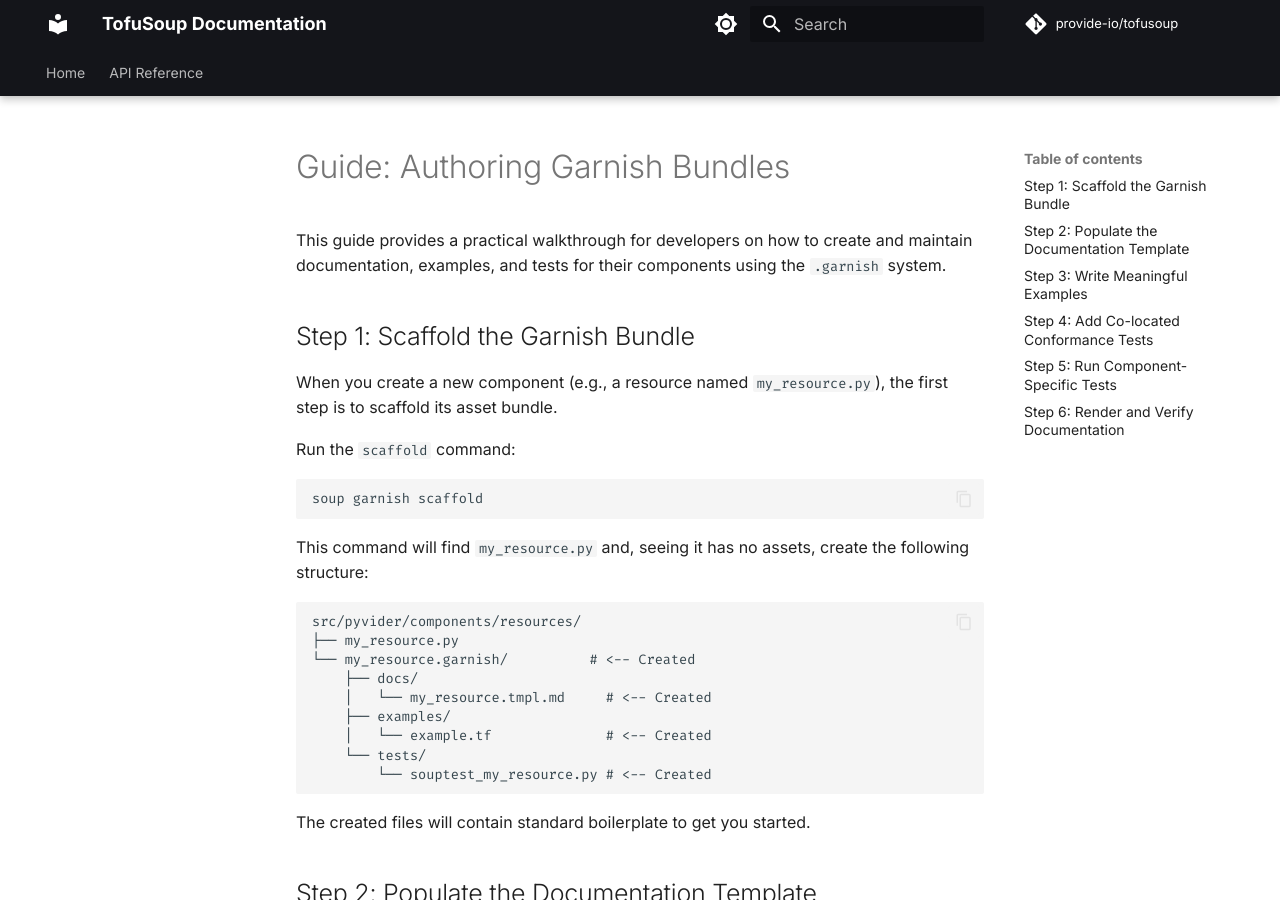
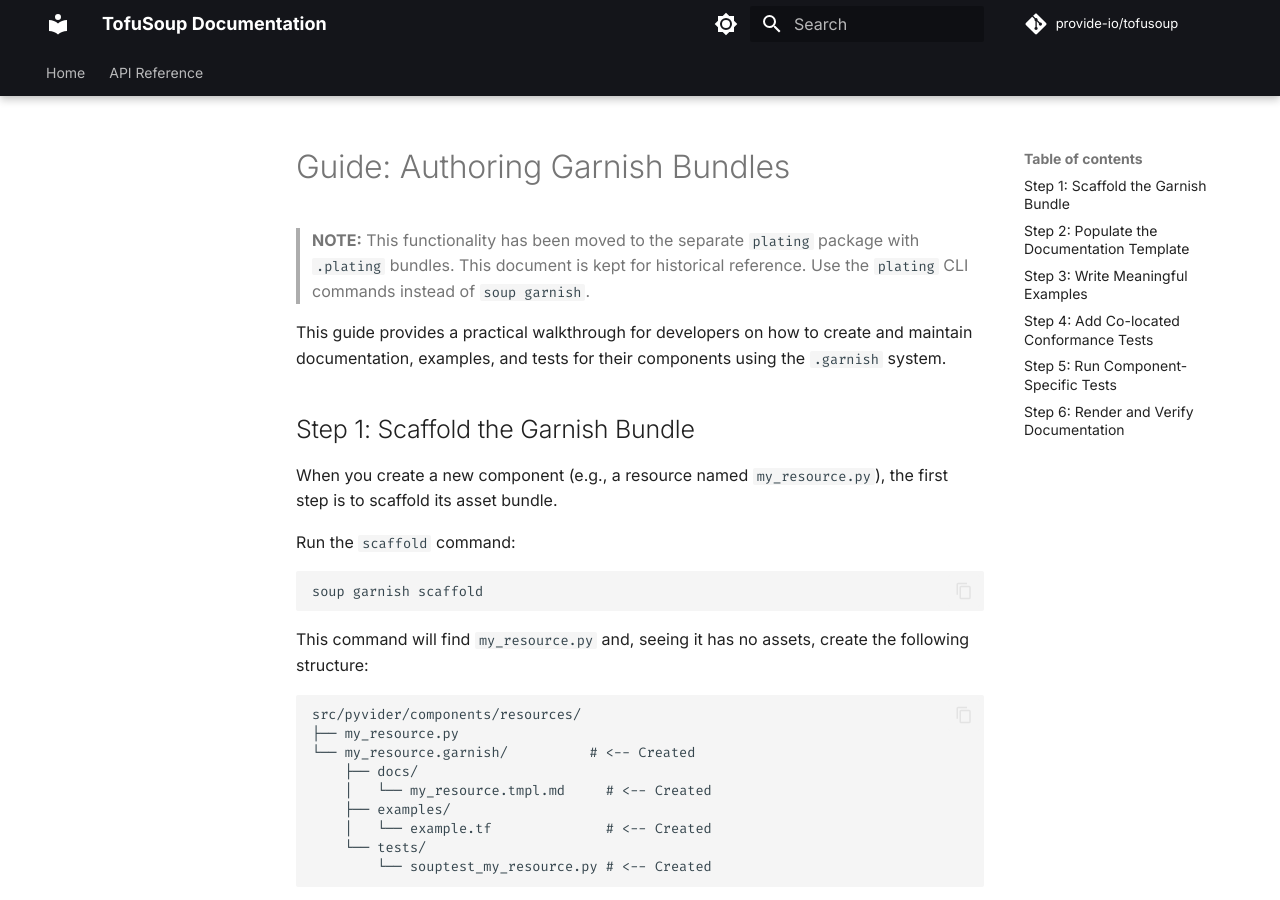
Before and after one commit to livingstaccato/archive-tofusoup, an MkDocs documentation site: the page built from docs/guides/04-authoring-garnish-bundles.md, in a window 1280 px wide and 900 px high. Built offline with MkDocs 1.6.1 and Material for MkDocs 9.7.7, drawn with Linux system fonts in a browser that asks for light colours; comment, search, counter and statistics services are not loaded.

Commit message:
🔼⚙️ [skip ci] auto-commit

```diff
--- a/docs/guides/04-authoring-garnish-bundles.md
+++ b/docs/guides/04-authoring-garnish-bundles.md
@@ -1,4 +1,6 @@
 # Guide: Authoring Garnish Bundles
+
+> **NOTE:** This functionality has been moved to the separate `plating` package with `.plating` bundles. This document is kept for historical reference. Use the `plating` CLI commands instead of `soup garnish`.
 
 This guide provides a practical walkthrough for developers on how to create and maintain documentation, examples, and tests for their components using the `.garnish` system.
 
```
Also changed, not shown: docs/architecture/04-garnish-asset-bundle-system.md (+2 -0 lines).
